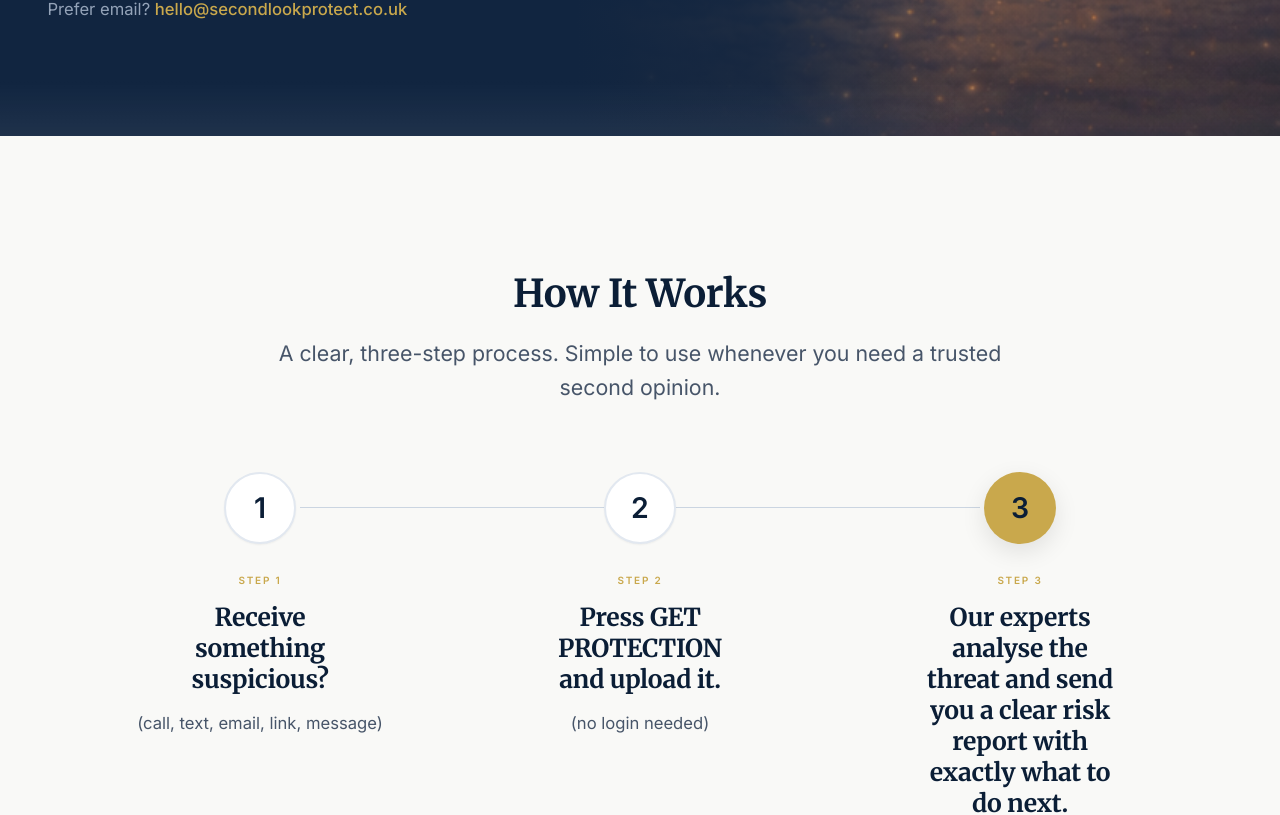
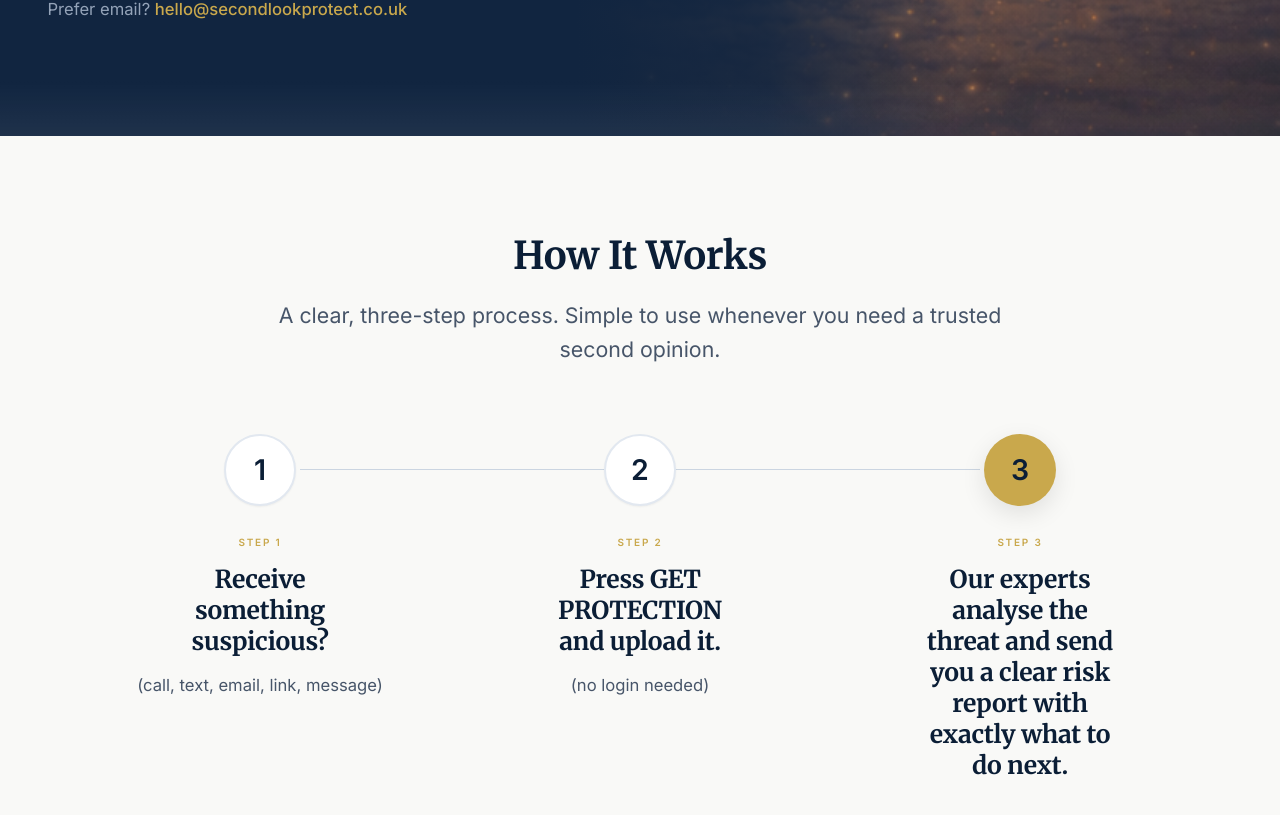
Before and after one commit to krowan444/Second-Look-Protect, a React (Vite) app: page / in a window 1280 px wide. Shown: the part 1410-2225 px from the top of the page. Built offline with nearby package versions, Linux system fonts and the light colour scheme; no server answers.

Commit message:
SectionWrapper: halve default section padding (py-10 md:py-16)

```diff
--- a/src/components/SectionWrapper.tsx
+++ b/src/components/SectionWrapper.tsx
@@ -30,7 +30,7 @@ export function SectionWrapper({
             id={id}
             className={[
                 bgClasses[background],
-                'pt-20 pb-20 md:pt-28 md:pb-28',
+                'py-10 md:py-16',
                 topBorder ? 'border-t border-slate-200' : '',
                 className,
             ].filter(Boolean).join(' ')}
```
